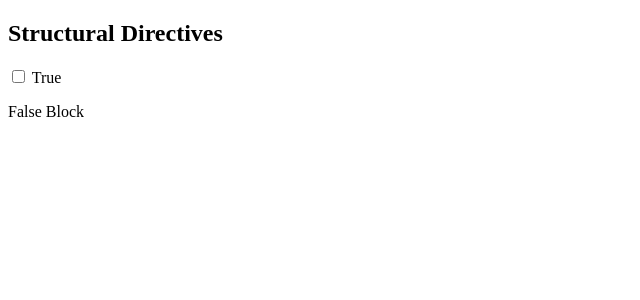
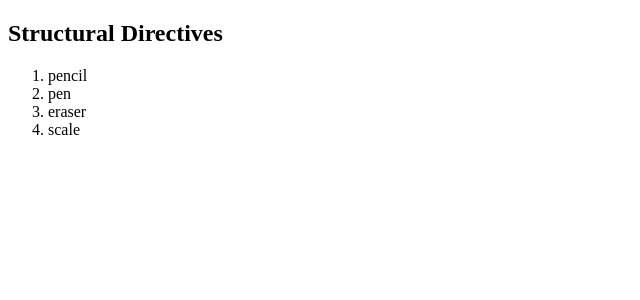
Before and after one commit to jackofalltradesprogrammer/Angular, an Angular app: page / in a window 1280 px wide. Shown: the top 300 px of the page, without its empty margins (0-640 px from the left). Built offline with nearby package versions, Linux system fonts and the light colour scheme.

Commit message:
ngFor - foreach loop

```diff
--- a/src/app/app.component.html
+++ b/src/app/app.component.html
@@ -1,15 +1,10 @@
 <h2> Structural Directives </h2>
 
-<input type="checkbox" [(ngModel)] = 'x'> True <br>
-<div *ngIf='x; else y'>
-    <p>True Block</p>
-
-</div>
-
-<ng-template #y>
-  <p>False Block</p>
-</ng-template>
-
+<ol>
+  <li *ngFor='let item of items'>
+    {{item}}
+  </li>
+</ol>
 
 
 
--- a/src/app/app.component.ts
+++ b/src/app/app.component.ts
@@ -7,7 +7,10 @@ import { Component } from '@angular/core';
 })
 
 export class AppComponent {
-  e:any={id:1001, ename:"Kiran", job:"Trainer", salary:5500};
+  items:string[]=[];
+  constructor(){
+    this.items = ['pencil', 'pen', 'eraser', 'scale'];
+  }
 }
 
 
```
